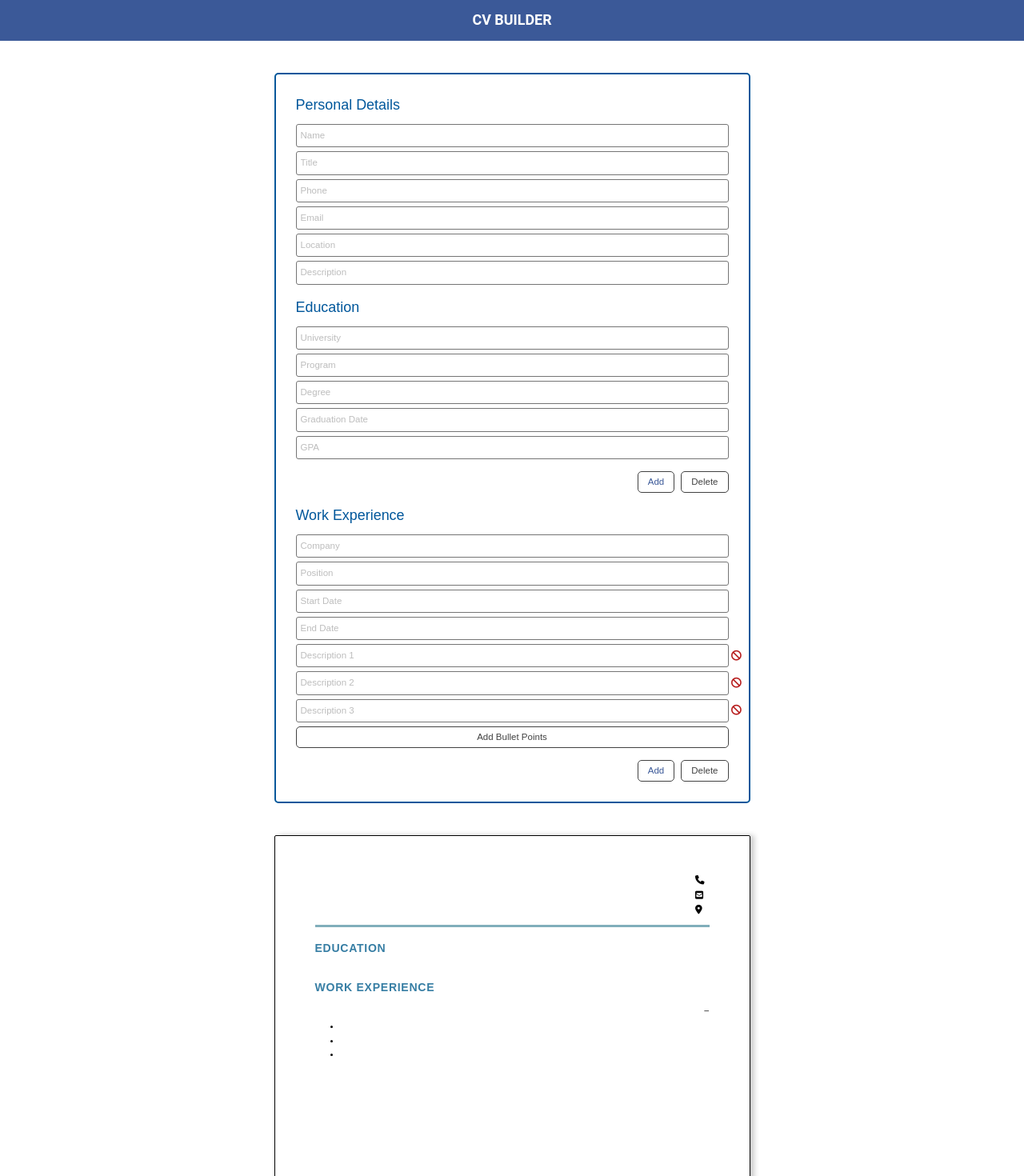
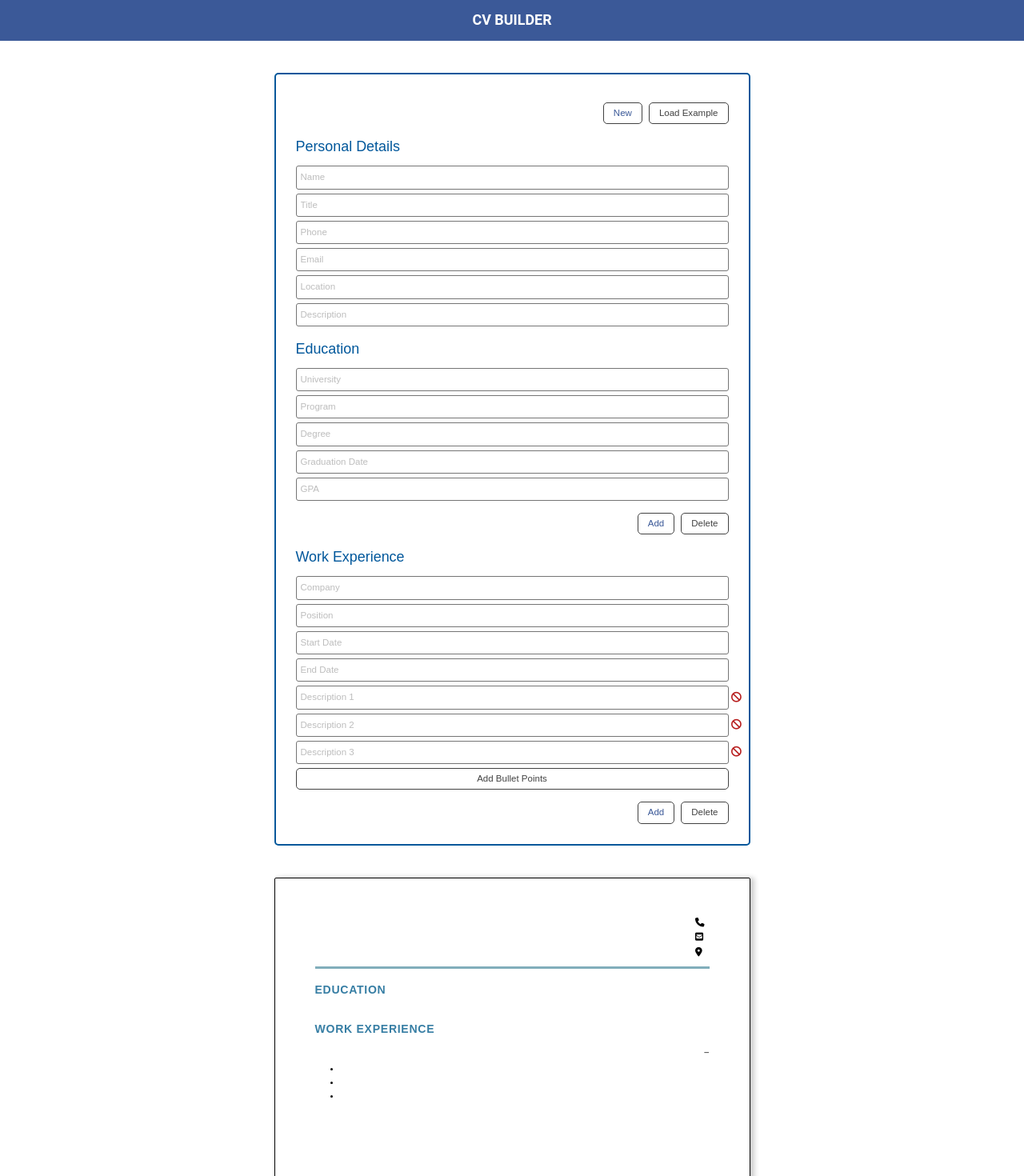
Before and after one commit to Swhag/CV-Application, a React (Create React App) app: page / in a window 1280 px wide. Shown: the top 1470 px of the page at 80% size. Built offline with nearby package versions, Linux system fonts and the light colour scheme.

Commit message:
load CV in progress

```diff
--- a/src/components/CVForm/CVForm.js
+++ b/src/components/CVForm/CVForm.js
@@ -5,6 +5,8 @@ import Experience from './Experience';
 
 function CVForm(props) {
   const {
+    handleLoadEmptyCV,
+    handleLoadExampleCV,
     personalInfo,
     handleChangePersonal,
     education,
@@ -22,6 +24,15 @@ function CVForm(props) {
 
   return (
     <div id='cv-form'>
+      <div className='btn-group'>
+        <button className='btn-add' onClick={handleLoadEmptyCV}>
+          New
+        </button>
+        <button className='btn-delete' onClick={handleLoadExampleCV}>
+          Load Example
+        </button>
+      </div>
+
       <Personal
         personalInfo={personalInfo}
         handleChangePersonal={handleChangePersonal}
--- a/src/components/Main.js
+++ b/src/components/Main.js
@@ -5,6 +5,7 @@ import CVForm from './CVForm/CVForm';
 import CVPreview from './CVPreview/CVPreview';
 
 import emptyCV from './utils/emptyCV';
+import exampleCV from './utils/exampleCV';
 
 class Main extends Component {
   constructor() {
@@ -12,6 +13,18 @@ class Main extends Component {
 
     this.state = emptyCV;
   }
+
+  // -------------------------------------------------------------------------
+
+  handleLoadEmptyCV = (e) => {
+    this.setState(emptyCV);
+  };
+
+  handleLoadExampleCV = (e) => {
+    this.setState(exampleCV);
+  };
+
+  // -------------------------------------------------------------------------
 
   handleChangePersonal = (e) => {
     const { name, value } = e.target;
@@ -57,11 +70,13 @@ class Main extends Component {
     const { id } = e.target;
     let educationCopy = [...this.state.education];
 
+    if (window.confirm('Delete this education list?')) {
       educationCopy.forEach((exp, index) => {
         if (exp.id === id) {
           educationCopy.splice(index, 1);
         }
       });
+    }
 
     this.setState({
       education: [...educationCopy],
@@ -101,11 +116,13 @@ class Main extends Component {
     const { id } = e.target;
     let experienceCopy = [...this.state.experience];
 
+    if (window.confirm('Delete this experience list?')) {
       experienceCopy.forEach((exp, index) => {
         if (exp.id === id) {
           experienceCopy.splice(index, 1);
         }
       });
+    }
 
     this.setState({
       experience: [...experienceCopy],
@@ -148,11 +165,13 @@ class Main extends Component {
     const index = e.target.dataset.index;
     let experienceCopy = [...this.state.experience];
 
+    if (window.confirm('Do you want to delete this description?')) {
       experienceCopy.forEach((exp) => {
         if (exp.id === id) {
           exp.description.splice(index, 1);
         }
       });
+    }
 
     this.setState({
       experience: [...experienceCopy],
@@ -164,6 +183,8 @@ class Main extends Component {
   render() {
     const { personalInfo, education, experience } = this.state;
     const {
+      handleLoadEmptyCV,
+      handleLoadExampleCV,
       handleChangePersonal,
       handleChangeEducation,
       handleAddEducation,
@@ -180,6 +201,8 @@ class Main extends Component {
       <div className='cv-container'>
         <div className='cv-form-wrapper'>
           <CVForm
+            handleLoadEmptyCV={handleLoadEmptyCV}
+            handleLoadExampleCV={handleLoadExampleCV}
             personalInfo={personalInfo}
             handleChangePersonal={handleChangePersonal}
             education={education}
--- /dev/null
+++ b/src/components/utils/exampleCV.js
@@ -0,0 +1,38 @@
+import { v4 as uuidv4 } from 'uuid';
+
+const exampleCV = {
+  personalInfo: {
+    name: 'ExampleCV',
+    title: '',
+    phone: '',
+    email: '',
+    location: '',
+    description: '',
+  },
+
+  education: [
+    {
+      id: uuidv4(),
+      university: '',
+      program: '',
+      degree: '',
+      graduationDate: '',
+      gpa: '',
+    },
+  ],
+
+  experience: [
+    {
+      id: uuidv4(),
+      company: '',
+      position: '',
+      startDate: '',
+      endDate: '',
+      description: ['', '', ''],
+    },
+  ],
+
+  tasks: [],
+};
+
+export default exampleCV;
--- a/src/styles/App.css
+++ b/src/styles/App.css
@@ -206,6 +206,9 @@
   border-radius: 2px;
   border: 1px solid black;
   box-shadow: 5px 0 6px 0 hsl(0 0% 0% / 0.2);
+
+  position: sticky;
+  top: 50px;
 }
 
 /* ------------------------------------------------ */
@@ -218,6 +221,8 @@
   flex-direction: column;
   align-items: flex-start;
   gap: 16px;
+  position: sticky;
+  top: 0px;
 }
 
 #cv-preview header {
```
Lines whose indentation alone changed are shown as unchanged.
